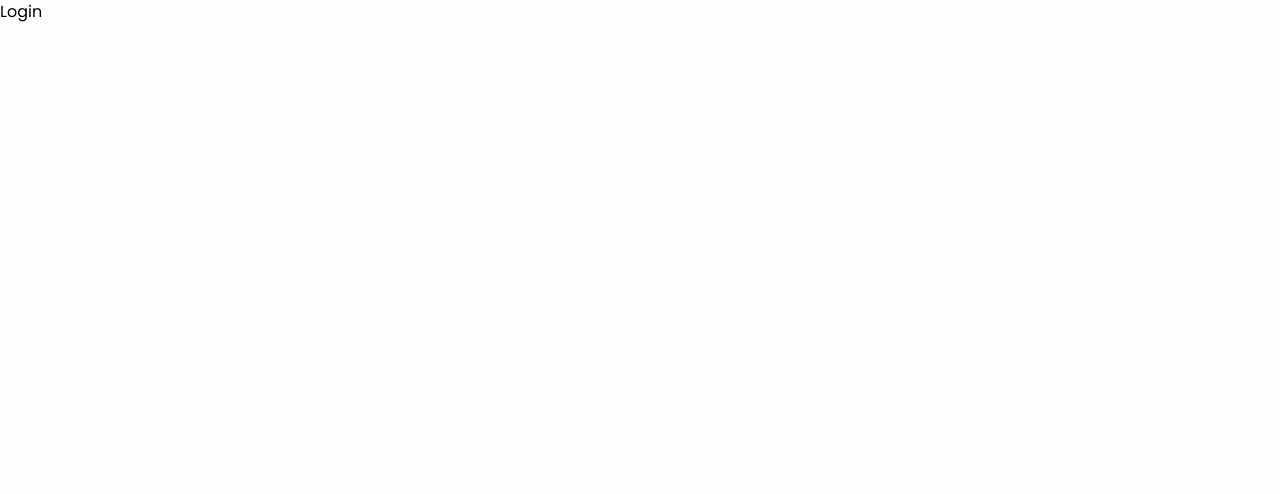
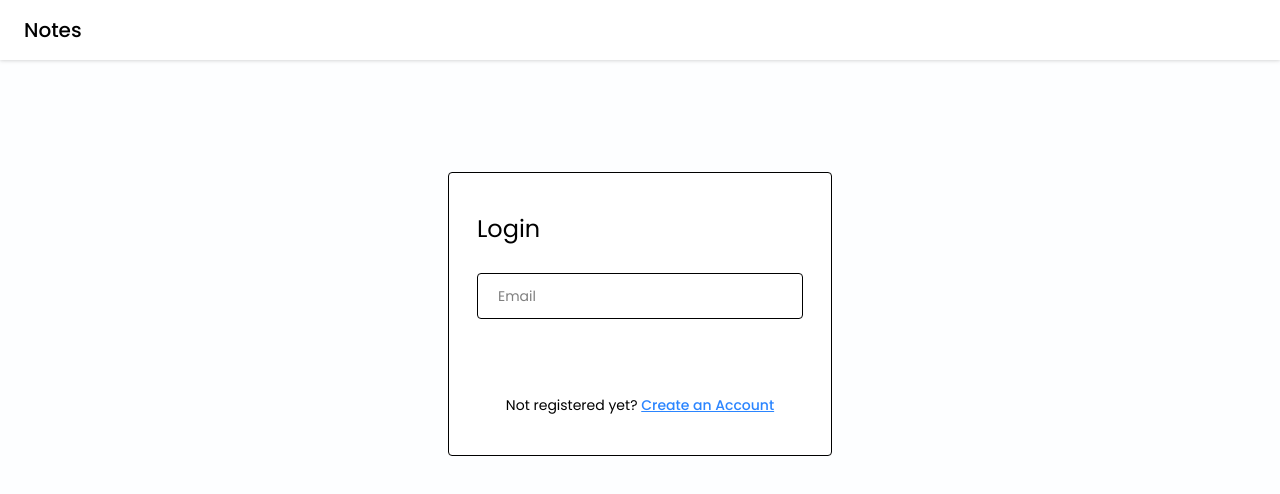
Before and after one commit to PrateekRajput12/NotesApp, a React app: page /login in a window 1280 px wide. Shown: the top 494 px of the page. Built offline with nearby package versions, Linux system fonts and the light colour scheme; the HTML template or start-up script is replaced by a standard one; a web font is replaced by a local one.

Commit message:
Login Page created

```diff
--- /dev/null
+++ b/src/components/Navbar/Navbar.jsx
@@ -0,0 +1,11 @@
+import React from 'react'
+
+const Navbar = () => {
+  return (
+    <div className='bg-white flex items-center justify-between px-6 py-2 drop-shadow'>
+      <h2 className='text-xl font-medium text-black py-2'>Notes</h2>
+    </div>
+  )
+}
+
+export default Navbar
--- a/src/index.css
+++ b/src/index.css
@@ -11,3 +11,19 @@
     overflow-x: hidden;
   }
 }
+
+@theme {
+  --color-primary: #2B85FF;
+  --color-secondary: #EF863E;
+}
+
+
+@layer components {
+  .input-box {
+    @apply w-full text-sm bg-transparent border-[1.5px] px-5 py-3 rounded mb-4 outline-none
+  }
+
+  .btn-primary {
+    @apply w-full text-sm text-white p-2 rounded my-1 hover:to-blue-600
+  }
+}
--- a/src/pages/Login/Login.jsx
+++ b/src/pages/Login/Login.jsx
@@ -1,8 +1,28 @@
 import React from 'react'
+import Navbar from '../../components/Navbar/Navbar'
+import { Link } from 'react-router'
 
 const Login = () => {
     return (
-        <div>Login</div>
+        <div>
+            <Navbar />
+
+            <div className='flex items-center justify-center mt-28'>
+                <div className='w-96 border rounded bg-white px-7 py-10 '>
+                    <form onSubmit={() => { }}>
+                        <h4 className='text-2xl mb-7'>Login</h4>
+                        <input type='text' placeholder='Email' className='input-box' required />
+
+                        <button type='submit' className='btn-primary'>Login</button>
+
+                        <p className='text-sm text-center mt-4'>Not registered yet?{" "}
+                            <Link to="/signup" className='font-medium text-primary underline'>Create an Account</Link>
+                        </p>
+                    </form>
+                </div>
+
+            </div>
+        </div>
     )
 }
 
--- a/vite.config.js
+++ b/vite.config.js
@@ -2,7 +2,9 @@
 import tailwindcss from '@tailwindcss/vite'
 // https://vite.dev/config/
 export default defineConfig({
+
   plugins: [
     tailwindcss(),
   ],
+
 })
```
Also changed, not shown: 1 other file (tests, documents, lock files or other folders).
